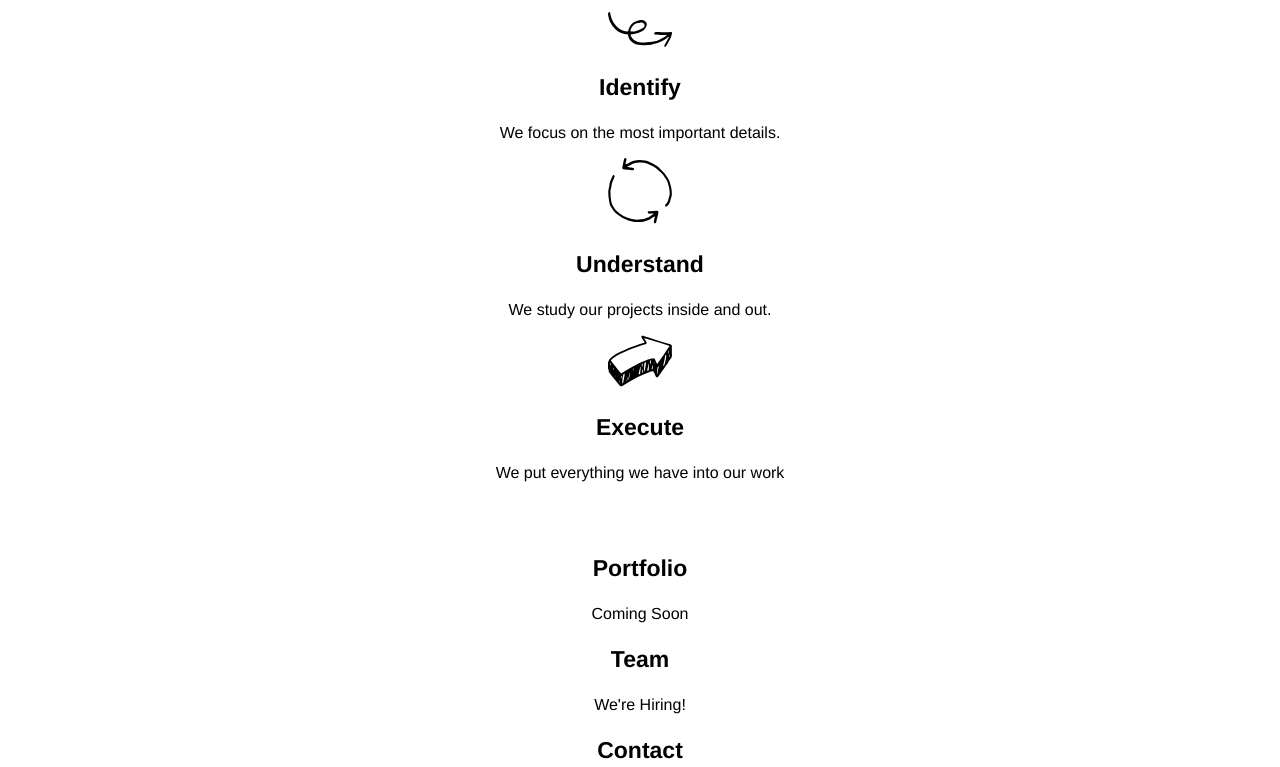
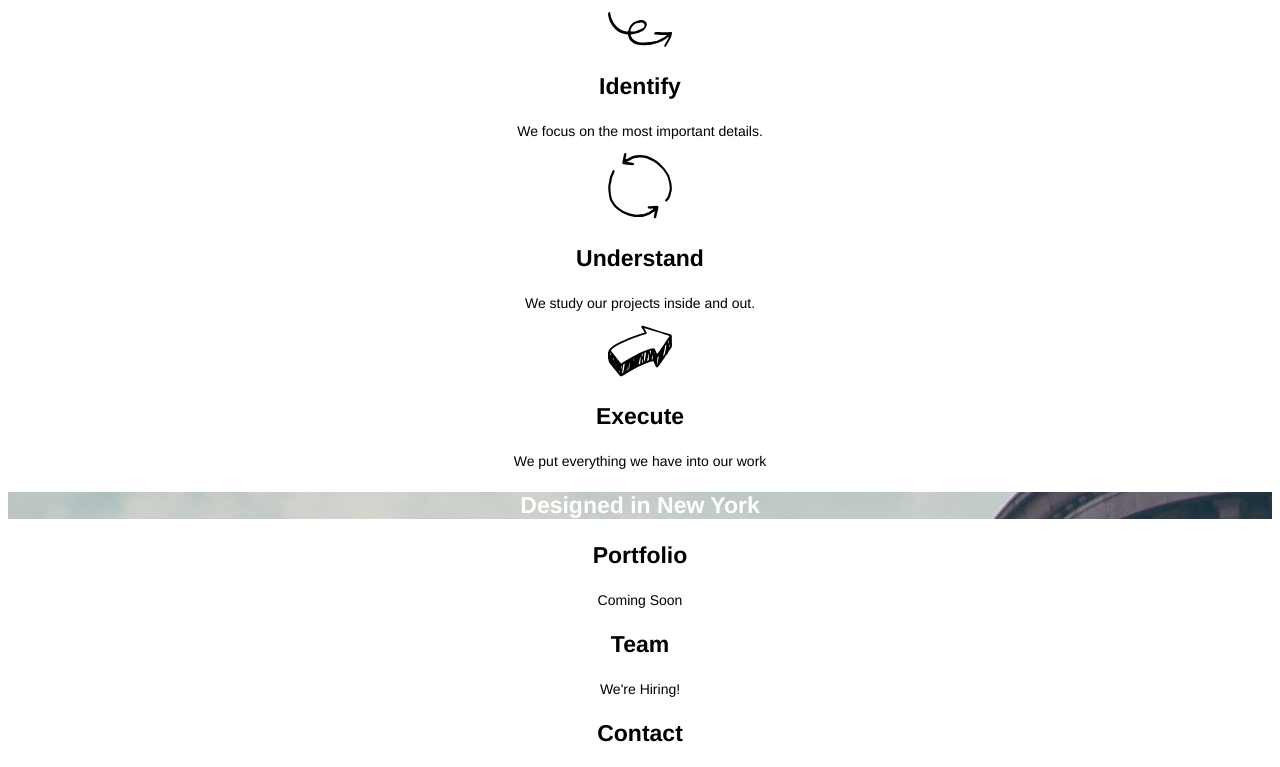
Before and after one commit to JessKarcher/broadway, a plain HTML site: page index.html in a window 1280 px wide. Shown: the part 429-1196 px from the top of the page. Drawn offline with Linux system fonts and the light colour scheme.

Commit message:
Fix nav and footer styles

```diff
--- a/resources/css/style.css
+++ b/resources/css/style.css
@@ -1,6 +1,11 @@
 * {
   text-align: center;
   font-family: Helvetica, sans-serif;
+}
+
+.top, #about {
+  display: block;
+  background-image: url(../images/the-flatiron-building.png);
 }
 
 h1 {
@@ -23,7 +28,8 @@ h3 {
   font-weight: bold;
 }
 
-h3.p {
+.process,
+.about p {
   font-size: 14px;
 }
 
```
